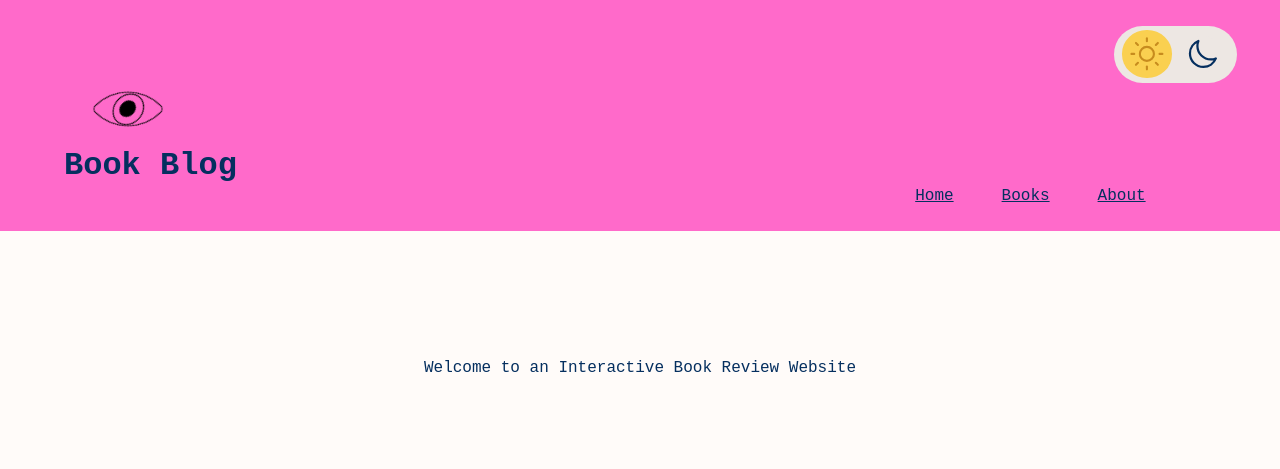
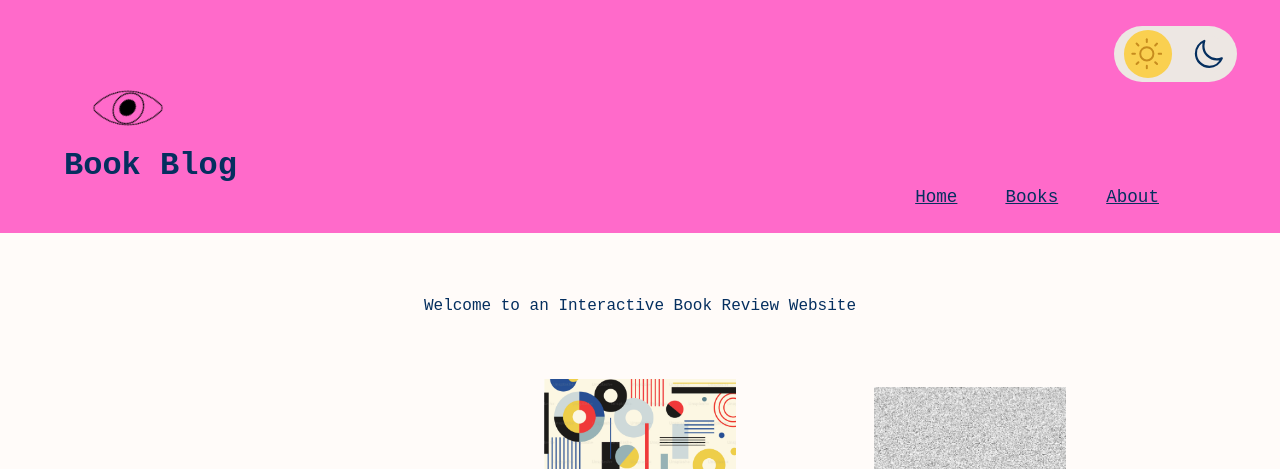
Before and after one commit to sofiaamag/sofiaamag.github.io, a plain HTML site: page book_blog/index.html in a window 1280 px wide. Shown: the top 469 px of the page. Drawn offline with Linux system fonts and the light colour scheme.

Commit message:
edit website

```diff
--- a/book_blog/index.html
+++ b/book_blog/index.html
@@ -16,11 +16,11 @@
     <nav>
        <div id="theme-switcher">
 
-        <svg xmlns="http://www.w3.org/2000/svg" width="33%" height="33%" viewBox="0 0 24 24" fill="none"  stroke-width="1.5" stroke-linecap="round" stroke-linejoin="round" class="feather feather-sun" id="icon-sun"><circle cx="12" cy="12" r="5"></circle><line x1="12" y1="1" x2="12" y2="3"></line><line x1="12" y1="21" x2="12" y2="23"></line><line x1="4.22" y1="4.22" x2="5.64" y2="5.64"></line><line x1="18.36" y1="18.36" x2="19.78" y2="19.78"></line><line x1="1" y1="12" x2="3" y2="12"></line><line x1="21" y1="12" x2="23" y2="12"></line><line x1="4.22" y1="19.78" x2="5.64" y2="18.36"></line><line x1="18.36" y1="5.64" x2="19.78" y2="4.22"></line>
+        <svg xmlns="http://www.w3.org/2000/svg" width="31%" height="31%" viewBox="0 0 24 24" stroke-width="1.5" stroke-linecap="round" stroke-linejoin="round" class="feather feather-sun" id="icon-sun"><circle cx="12" cy="12" r="5"></circle><line x1="12" y1="1" x2="12" y2="3"></line><line x1="12" y1="21" x2="12" y2="23"></line><line x1="4.22" y1="4.22" x2="5.64" y2="5.64"></line><line x1="18.36" y1="18.36" x2="19.78" y2="19.78"></line><line x1="1" y1="12" x2="3" y2="12"></line><line x1="21" y1="12" x2="23" y2="12"></line><line x1="4.22" y1="19.78" x2="5.64" y2="18.36"></line><line x1="18.36" y1="5.64" x2="19.78" y2="4.22"></line>
         </svg>
 
 
-        <svg width= "35%" height= "35%" viewBox="0 0 24 24" fill="none" xmlns="http://www.w3.org/2000/svg" id="icon-moon">
+        <svg width= "35%" height= "35%" viewBox="0 0 24 24" xmlns="http://www.w3.org/2000/svg" id="icon-moon">
             <path d="M3.32031 11.6835C3.32031 16.6541 7.34975 20.6835 12.3203 20.6835C16.1075 20.6835 19.3483 18.3444 20.6768 15.032C19.6402 15.4486 18.5059 15.6835 17.3203 15.6835C12.3497 15.6835 8.32031 11.654 8.32031 6.68345C8.32031 5.50341 8.55165 4.36262 8.96453 3.32999C5.65605 4.66031 3.32031 7.89915 3.32031 11.6835Z" stroke-width="1.5" stroke-linecap="round" stroke-linejoin="round"/>
             </svg>
        </div>
--- a/book_blog/style.css
+++ b/book_blog/style.css
@@ -5,6 +5,7 @@
     font-family: 'Courier New', Courier, monospace;
     background-color: var(--background);
     color: var(--font-color);
+    transition: var(--default-transition);
 
 }
 
@@ -20,7 +21,7 @@
     --sb: var(--sun-background);
     --icon-sun: rgb(199, 140, 30);
     --font-color: var(--navy);
-    --switch-circle-pos: 7%;
+    --switch-circle-pos: 0%;
     --moon-color: var(--navy);
     --mb: var(--switch-circle-bg);
 
@@ -43,7 +44,7 @@
     --mb: var(--royal-blue);
     --switch-circle-bg: rgb(141, 57, 111);
 
-    --switch-circle-pos: 53%;
+    --switch-circle-pos: 125%;
 
     --eye: var(--navy);
 
@@ -51,15 +52,17 @@
 
 }
 
+:root {
+    --default-border-radius: 8px;
+    --default-transition: color 0.3s ease-in, transform 0.3s ease-in, background-color 0.3s ease-in-out, border-color 0.3s ease-in;
+}
 #eye-container {
     width: 10%;
     height: 10%;
     margin: 0 0 0 8%;
-    background-color: inherit;
+    background-color: var(--pink);
     display: block;
     align-items: center;
-
-
 }
 
 
@@ -71,6 +74,7 @@
     align-items: center;
     margin-bottom: 0;
     margin-right: 70%;
+    transition: var(--default-transition);
 
 
 }
@@ -82,9 +86,11 @@
     overflow: hidden;
     margin: 0;
     border: 1px solid var(--eye);
-    background-color: inherit;
+    background-color: var(--pink);
     animation: eyelid 5s infinite;
     animation-delay: 7s;
+    transition: background-color 0.3s ease-in-out;
+
 
 
 }
@@ -95,8 +101,9 @@
     width: 53%;
     border-radius: 100%;
     position: relative;
-    background-color: inherit;
+    background-color: var(--pink);
     border: 1px solid var(--eye);
+
 }
 
 .iris {
@@ -108,6 +115,7 @@
     border: 1px solid var(--eye);
     margin: 25% 5% 50% 20%;
     animation: move 5s ease-out infinite;
+
 }
 
 #lid {
@@ -145,7 +153,7 @@
       animation-timing-function: ease-in;
     }
     93% {
-      transform: translateX(20px) translateY(15px) scaleY(0)
+      transform: translateX(20px) translateY(20px) scaleY(0)
     }
     100% {
       animation-timing-function: ease-out;
@@ -165,6 +173,17 @@
         }
         100% {
           animation-timing-function: none;
+
+        }
+      }
+
+      @keyframes background {
+        from {
+            background-color: var(--sb);
+
+        }
+        to {
+            background-color: var(--mb);
         }
       }
 
@@ -182,6 +201,7 @@ nav {
     flex-direction: column;
     background-color: var(--pink);
     width: 100%;
+    transition: var(--default-transition);
 }
 
 
@@ -198,6 +218,7 @@ nav {
     padding: 0.66rem;
     left: 87%;
     position: relative;
+    transition: var(--default-transition);
 
 
 
@@ -206,27 +227,28 @@ nav {
 #theme-switcher::before {
     content: '';
     position: absolute;
-    width: 40%;
+    width: 39%;
     height: 83%;
-    background-color:  var(--sun-background);
+    background-color: var(--sun-background);
     border-radius: 50%;
     z-index: 0;
-    left: var(--switch-circle-pos);
+    transition: var(--default-transition);
+    transform: translateX(var(--switch-circle-pos));
 
 }
 
 #theme-switcher svg{
     z-index: 1;
+    transition: var(--default-transition);
 }
 
 #icon-sun {
     stroke: var(--icon-sun);
     background-color: var(--sb);
     border-radius: 50%;
-    margin-left: 6%;
-
-
-
+    margin-left: 6.5%;
+    transition: var(--default-transition);
+    fill: none;
 }
 
 
@@ -234,7 +256,9 @@ nav {
     background-color: var(--mb) ;
     border-radius: 50px;
     stroke: var(--moon-color);
-
+    margin-left: 7%;
+    transform: var(--default-transition);
+    fill: none;
 
 }
 
@@ -255,14 +279,15 @@ ol * {
     flex-wrap: nowrap;
     margin-bottom: 80%;
     margin-top: 10%;
+
+
 }
 
 li {
     margin: clamp(5%, 1.5vw, 10%);
     text-decoration: underline;
     background-color: var(--pink);
-
-
+    font-size: 1.1rem;
 
 }
 
@@ -289,7 +314,7 @@ h1 a {
 .welcome {
     display: grid;
     text-align: center;
-    margin: 10%;
+    margin: 5%;
 
 }
 
@@ -325,6 +350,7 @@ h1 a {
     display: block;
     text-align: center;
 
+
 }
 
 .feature-book {
```
Also changed, not shown: book_blog/grid-books.css (+0 -7 lines), index.html (+4 -2 lines), portfolio-style.css (added, +26 -0 lines), portfolio.html (added, +15 -0 lines), homepage-style.css (line endings or trailing spaces).
